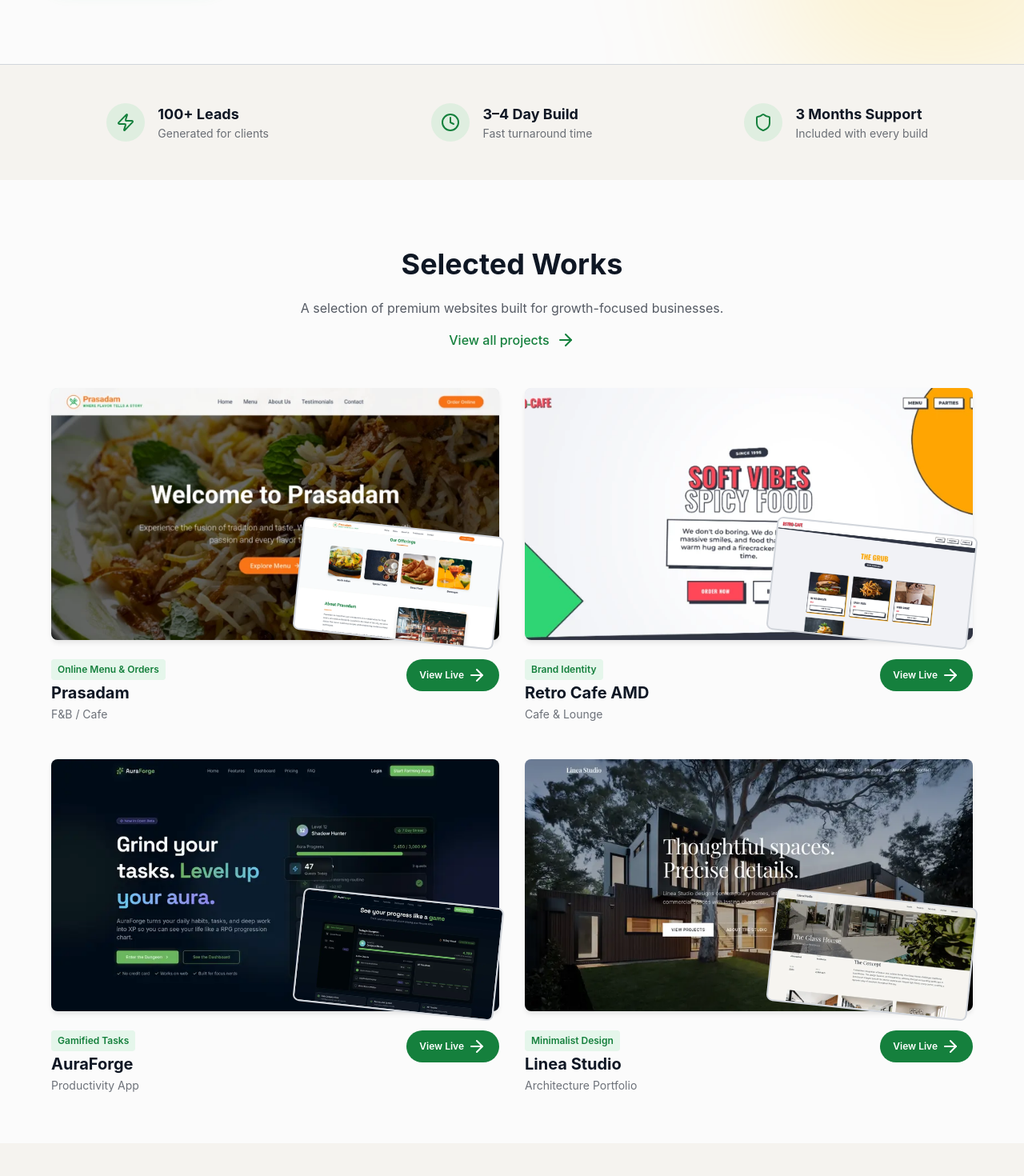
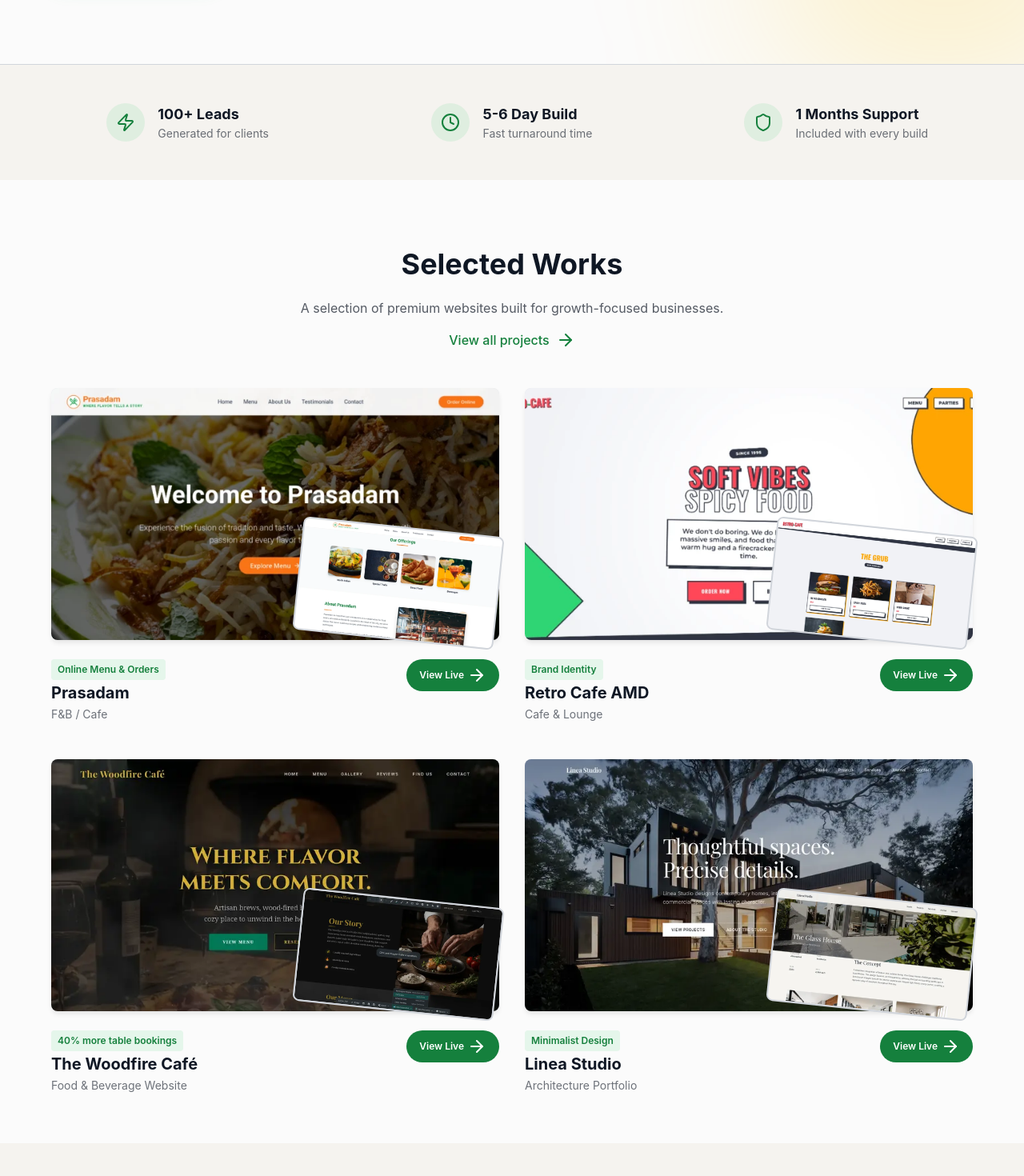
Before and after one commit to chandraprakash-ai/freelance-portfolio, a React (Vite) app: page / in a window 1280 px wide. Shown: the part 720-2190 px from the top of the page at 80% size. Built offline with nearby package versions, Linux system fonts and the light colour scheme.

Commit message:
V3.14.1: UI changes and portfolio shuffle

```diff
--- a/src/components/Portfolio.tsx
+++ b/src/components/Portfolio.tsx
@@ -28,7 +28,7 @@ const projects = [
         url: "https://retro-cafe-amd.vercel.app",
         description: "A retro-themed website capturing the unique ambience of the cafe in Ahmedabad. Focuses on visual storytelling.",
         testimonial: "Captures our vibe perfectly.",
-        client: "Retro Cafe Owner"
+        client: "Raj Roy, Manager"
     },
     // {
     //     id: 3,
@@ -42,18 +42,20 @@ const projects = [
     //     testimonial: "A massive upgrade for our online presence.",
     //     client: "Naram Garam Team"
     // },
+
     {
         id: 4,
-        title: "AuraForge",
-        category: "Productivity App",
-        result: "Gamified Tasks",
-        image: "/aura-forge.webp",
-        altImage: "/aura-forge-alt.webp",
-        url: "https://aura-forge.vercel.app",
-        description: "A gamified productivity platform that turns real-life tasks into quests. Features include XP tracking, leveling up, and a dungeon-crawler aesthetic to make productivity fun.",
-        testimonial: "Finally, a to-do list that I actually want to use. It makes work feel like a game.",
-        client: "Krushal Chabadiya, Indie Developer"
+        title: "The Woodfire Café",
+        category: "Food & Beverage Website",
+        result: "40% more table bookings",
+        image: "/woodfire.webp",
+        altImage: "/woodfire-alt.webp",
+        url: "https://woodfire.vercel.app",
+        description: "The Woodfire Café needed a modern, clean website that showcased their menu, ambience, and helped customers quickly reserve tables.",
+        testimonial: "Arcbyte transformed our online presence. We got 20 bookings online in the first week!",
+        client: "George Noman, Owner"
     },
+
     {
         id: 5,
         title: "Linea Studio",
@@ -64,8 +66,9 @@ const projects = [
         url: "https://linea-studios.vercel.app",
         description: "A clean, minimalist portfolio for an architecture firm. The design focuses on negative space and typography to let the architectural work speak for itself.",
         testimonial: "The site perfectly captures our design philosophy. Simple, elegant, and timeless.",
-        client: "Het Kapadiya, Principal Architect"
+        client: "Ron nikolas, Principal Architect"
     },
+
     {
         id: 6,
         title: "Nimbus Metrics",
@@ -78,18 +81,19 @@ const projects = [
         testimonial: "The insights we get from Nimbus are invaluable. It's clean, fast, and easy to use.",
         client: "Nimish Kate, Product Manager"
     },
+
     {
         id: 7,
-        title: "The Woodfire Café",
-        category: "Food & Beverage Website",
-        result: "40% more table bookings",
-        image: "/woodfire.webp",
-        altImage: "/woodfire-alt.webp",
-        url: "https://woodfire.vercel.app",
-        description: "The Woodfire Café needed a modern, clean website that showcased their menu, ambience, and helped customers quickly reserve tables.",
-        testimonial: "Arcbyte transformed our online presence. We got 20 bookings online in the first week!",
-        client: "Rajesh Kumar, Owner"
-    }
+        title: "AuraForge",
+        category: "Productivity App",
+        result: "Gamified Tasks",
+        image: "/aura-forge.webp",
+        altImage: "/aura-forge-alt.webp",
+        url: "https://aura-forge.vercel.app",
+        description: "A gamified productivity platform that turns real-life tasks into quests. Features include XP tracking, leveling up, and a dungeon-crawler aesthetic to make productivity fun.",
+        testimonial: "Finally, a to-do list that I actually want to use. It makes work feel like a game.",
+        client: "Krushal Chabadiya, Indie Developer"
+    },
 ];
 
 function ProjectImage({ src, alt, className, sizes }: { src: string; alt: string; className?: string; sizes?: string }) {
--- a/src/components/ServiceDetails.tsx
+++ b/src/components/ServiceDetails.tsx
@@ -25,7 +25,7 @@ export function ServiceDetails() {
                     <Clock className="w-6 h-6" />
                 </div>
                 <div>
-                    <p className="value-title">3–4 Day Build</p>
+                    <p className="value-title">5-6 Day Build</p>
                     <p className="value-subtitle">Fast turnaround time</p>
                 </div>
             </div>
@@ -34,7 +34,7 @@ export function ServiceDetails() {
                     <Shield className="w-6 h-6" />
                 </div>
                 <div>
-                    <p className="value-title">3 Months Support</p>
+                    <p className="value-title">1 Months Support</p>
                     <p className="value-subtitle">Included with every build</p>
                 </div>
             </div>
```
